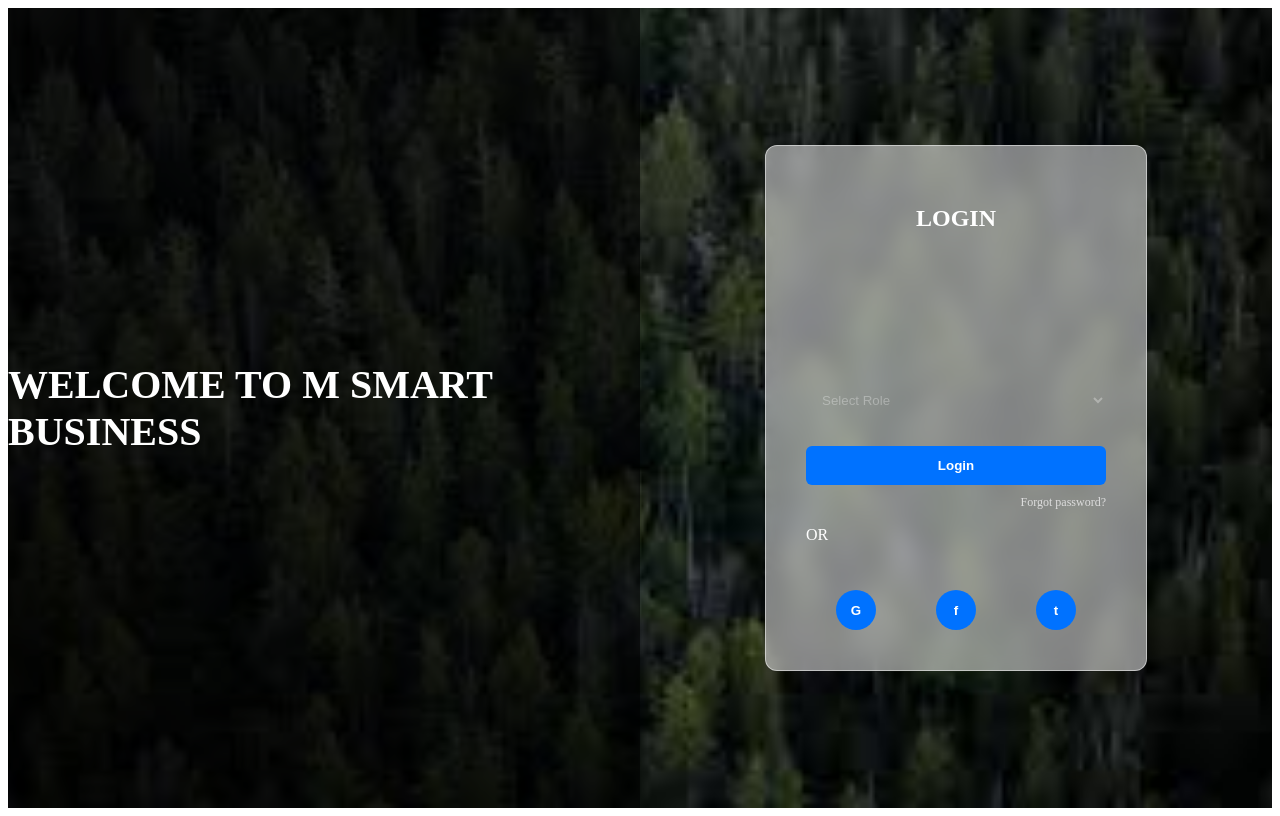
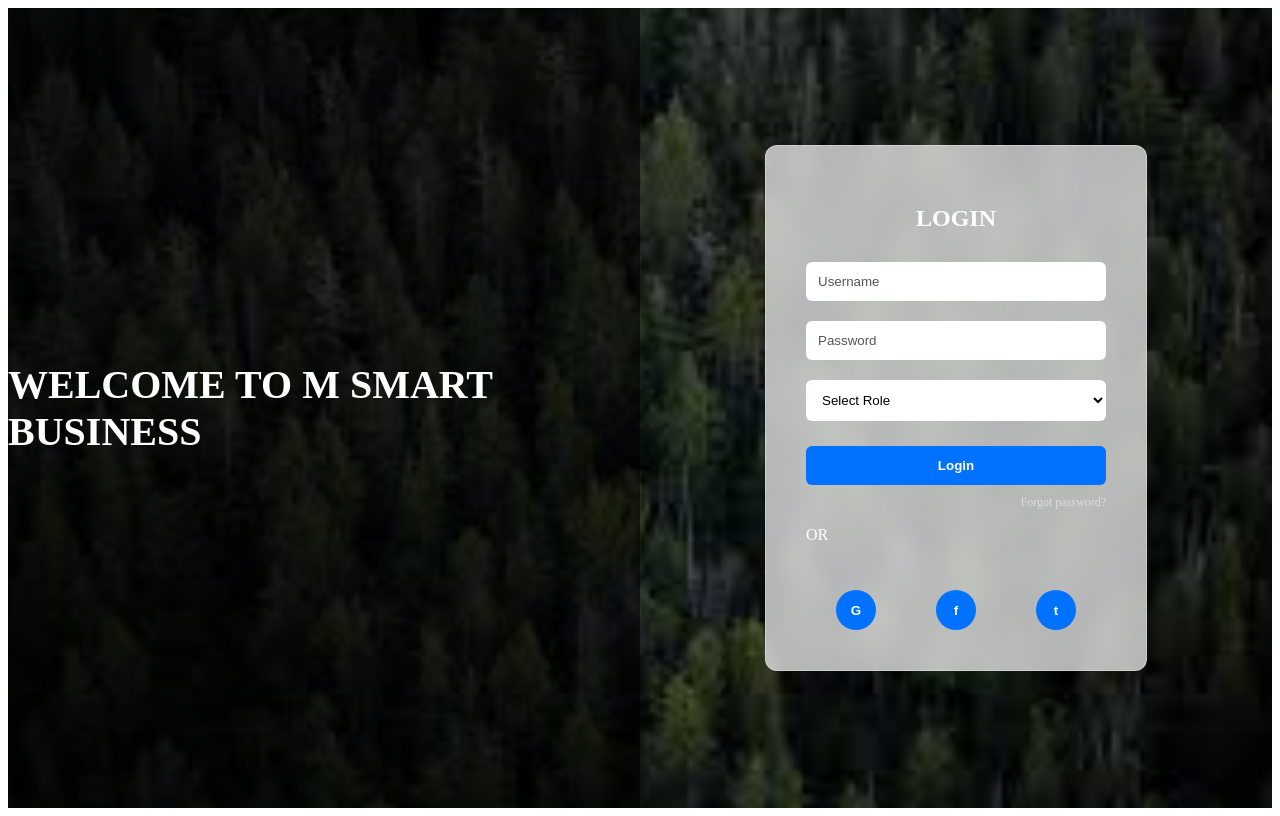
Before and after one commit to yves-romeo/M-smart-business, a website: page public/login.html in a window 1280 px wide. Drawn offline with Linux system fonts and the light colour scheme.

```diff
--- a/public/style.css
+++ b/public/style.css
@@ -27,10 +27,10 @@
 }
 
 .login-box form {
-  background: rgba(255,255,255,0.5);
+  background: rgba(255,255,255,0.7);
   padding: 40px;
   border-radius: 12px;
-  border: 1px solid rgba(255,255,255,0.5);
+  border: 1px solid rgba(255,255,255,0.3);
   backdrop-filter: blur(10px);
   width: 300px;
   display: flex;
@@ -49,12 +49,12 @@
   padding: 12px;
   border: none;
   border-radius: 6px;
-  background: rgba(255, 255, 255, 0);
-  color: #ffffff4e;
+  background: rgba(255, 255, 255, 9);
+  color: #000;
 }
 
 .login-box input::placeholder {
-  color: #dddddd00;
+  color: #555;
 }
 
 .login-box button {
```
